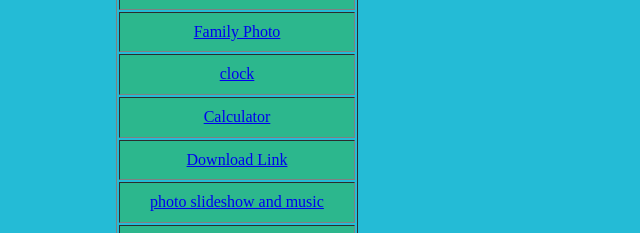
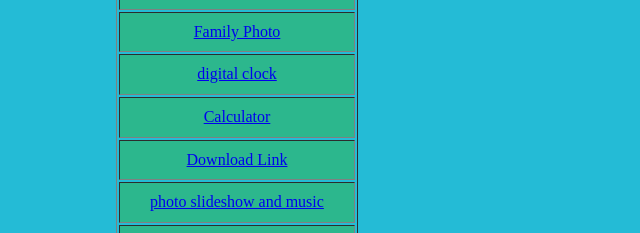
Before and after one commit to christopher3242/Website, a plain HTML site: page your favorite.html in a window 1280 px wide. Shown: the part 267-500 px from the top of the page, 403-1043 px from the left. Drawn offline with Linux system fonts and the light colour scheme.

Commit message:
your favorite changed  clock = digital clock

```diff
--- a/your favorite.html
+++ b/your favorite.html
@@ -52,6 +52,7 @@
 
 
 
+
                 Severs</a><br>
             </td>
           </tr>
@@ -66,6 +67,7 @@
           <tr>
             <td valign="top"><a moz-do-not-send="true"
 href="your%20favorite%20files/Wix%20Hacked%20Boxing/Wix%20Hacked%20Boxing.html">Wix
+
 
 
 
@@ -90,12 +92,15 @@ href="your%20favorite%20files/Wix%20Hacked%20Boxing/Wix%20Hacked%20Boxing.html">
 
 
 
+
                 Photo</a><br>
             </td>
           </tr>
           <tr>
             <td valign="top"><a moz-do-not-send="true"
-                href="your%20favorite%20files/clock/clock.html">clock</a></td>
+                href="your%20favorite%20files/digital%20clock/digital%20clock.html">digital
+                clock<br>
+              </a></td>
           </tr>
           <tr>
             <td valign="top"><a moz-do-not-send="true"
@@ -113,11 +118,13 @@ href="your%20favorite%20files/Wix%20Hacked%20Boxing/Wix%20Hacked%20Boxing.html">
 
 
 
+
                 Link</a></td>
           </tr>
           <tr>
             <td valign="top"><a moz-do-not-send="true"
 href="your%20favorite%20files/photo%20sildeshow%20and%20music/photo%20sildeshow%20and%20music.html">photo
+
 
 
 
@@ -161,6 +168,7 @@ href="your%20favorite%20files/photo%20sildeshow%20and%20music/photo%20sildeshow%
 
 
 
+
           : </a><br>
       </div>
     </div>
```
Also changed, not shown: your favorite files/digital clock/digital clock.html (renamed from your favorite files/clock/clock.html, +0 -1 lines).
